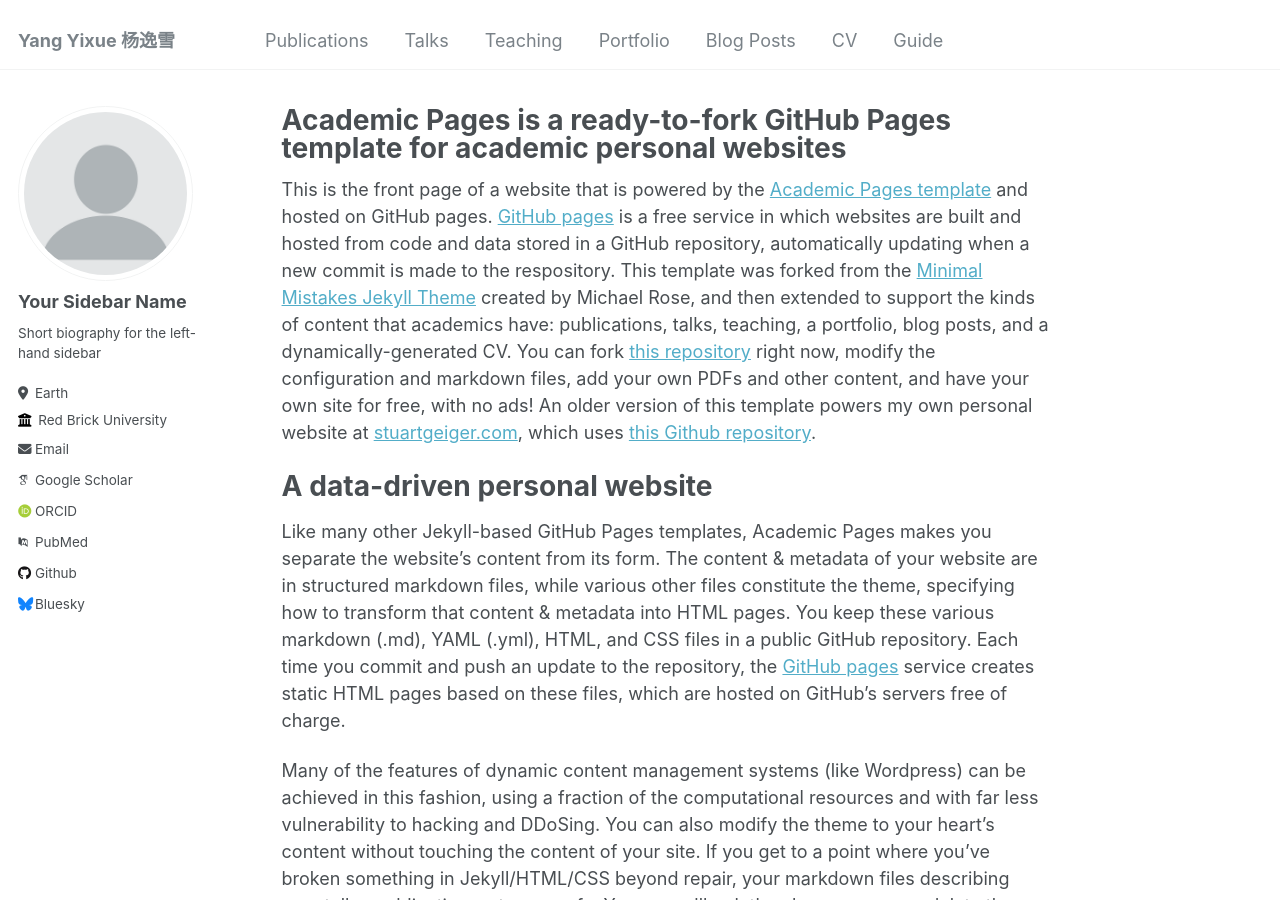
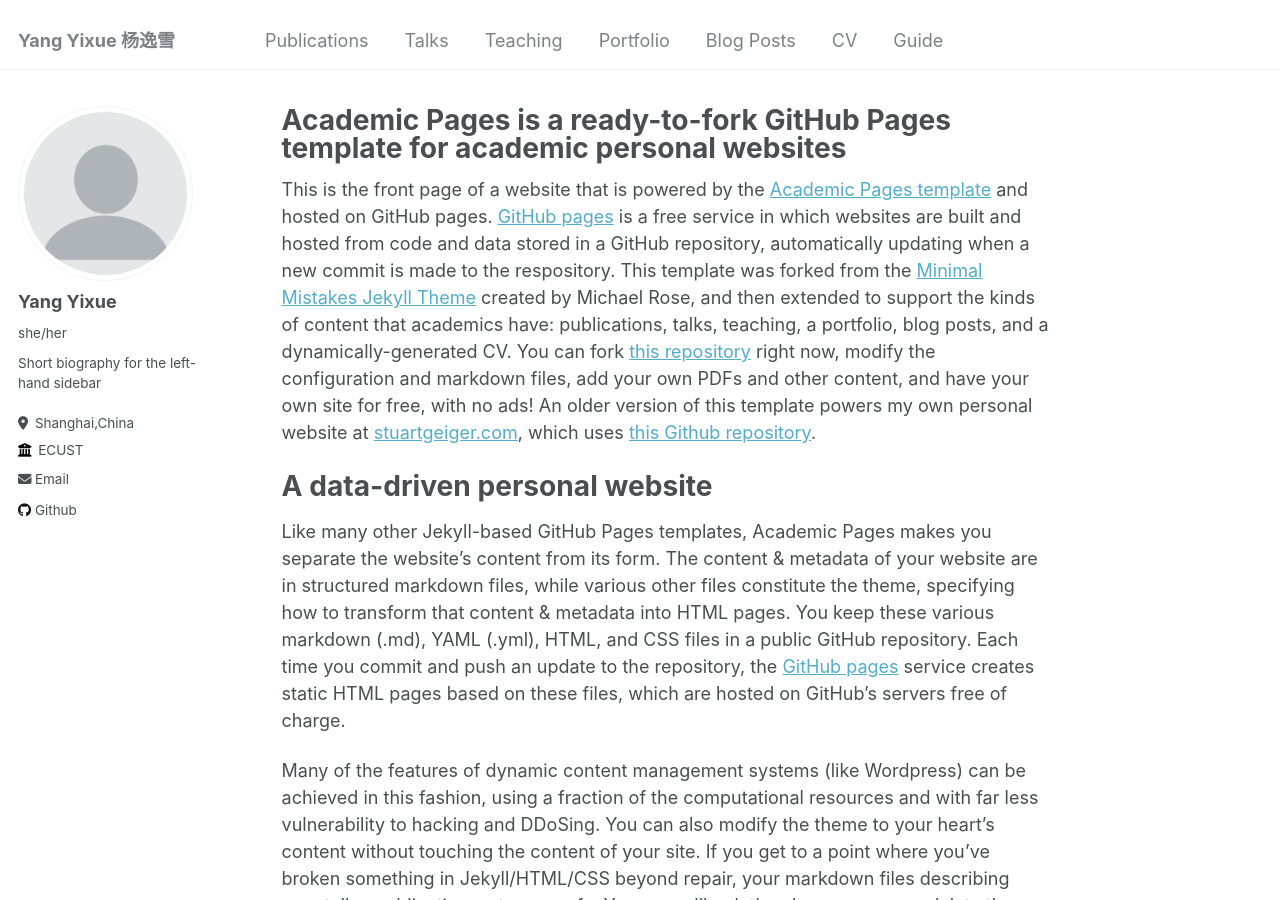
Before and after one commit to Cakeeeeey/Cakeeeeey.github.io, a Jekyll site: the page built from _pages/about.md, in a window 1280 px wide and 900 px high. Built offline with Jekyll 4.4.1, drawn with Linux system fonts in a browser that asks for light colours; some web fonts are replaced.

Commit message:
Update _config.yml

```diff
--- a/_config.yml
+++ b/_config.yml
@@ -22,21 +22,21 @@
 author:
   # Biographic information
   avatar           : "profile.png"
-  name             : "Your Sidebar Name"
-  pronouns         : # example: "she/her"
+  name             : "Yang Yixue"
+  pronouns         : "she/her"
   bio              : "Short biography for the left-hand sidebar"
-  location         : "Earth"
-  employer         : "Red Brick University"
+  location         : "Shanghai,China"
+  employer         : "ECUST"
   uri              : # URL
-  email            : "none@example.org"
+  email            : "YixueYang.Cakeeeeey@gmail.com"
 
   # Academic websites
   arxiv            : # URL - Update with the correct link to your profile
-  googlescholar    : "https://scholar.google.com/citations?user=PS_CX0AAAAAJ"
+  googlescholar    : # URL
   impactstory      : # URL
-  orcid            : "http://orcid.org/yourorcidurl"
+  orcid            : # URL
   semantic         : # URL
-  pubmed           : "https://www.ncbi.nlm.nih.gov/pubmed/?term=john+snow"
+  pubmed           : # URL
   researchgate     : # URL
 
   # Repositories and software development
@@ -48,7 +48,7 @@
   stackoverflow    : # User number or user number and name (i.e., use "1" or "1/jeff-atwood")
 
   # Social media
-  bluesky          : "bsky.app" # Replace this with you Bluesky username
+  bluesky          : # Username
   facebook         : # Username
   flickr           : # Username
   foursquare       : # Username
```
